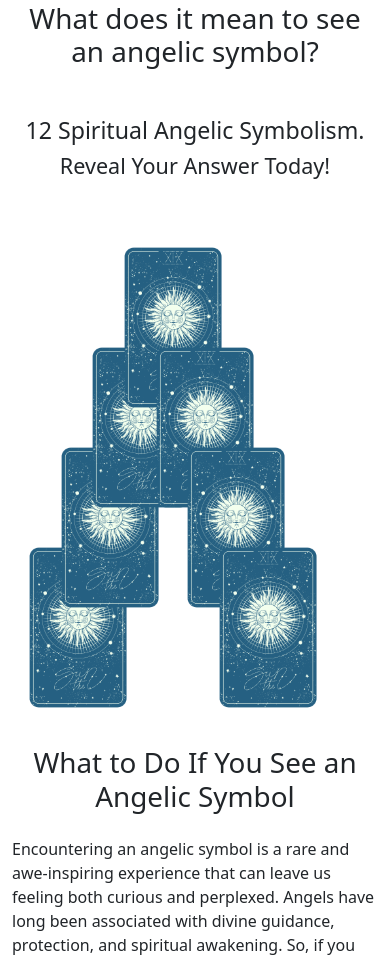
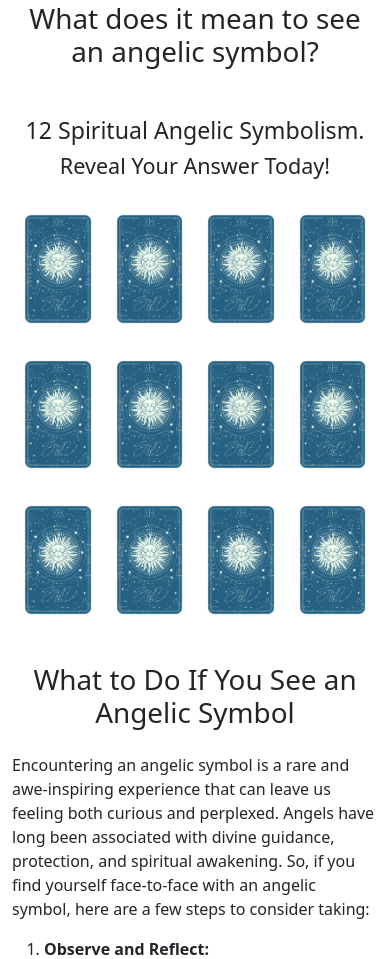
Before and after one commit to Khamid-v2022/AngelBlessing-second, a PHP site: the page made by application/views/angelic_symbols.php in a window 390 px wide. Shown: the part 154-1113 px from the top of the page. Run offline with PHP 8.4, Linux system fonts and the light colour scheme; the template is opened without the code that fills it, so the values that code supplies are empty.

Commit message:
get back to the original design

```diff
--- a/application/views/angelic_symbols.php
+++ b/application/views/angelic_symbols.php
@@ -20,13 +20,18 @@
             <section class="text-center mt-5">
                 <h3>12 Spiritual Angelic Symbolism.</h3>
                 <h4>Reveal Your Answer Today!</h4>
-                <div class="card-wrapper">
-                    <?php for($index = 0; $index < 7; $index++) { ?>
-                    <a class="symbol-card-item symbol-card-item-<?=$index?>" href="javascript:;">
-                        <img src="<?=base_url()?>assets/img/angelicsymbolism-card.png" alt="" loading="lazy">
-                    </a>
-                    <?php } ?>
-                </div>
+                <?php
+                for($index = 0; $index < 3; $index++) { ?>
+                    <div class="row card-wrapper">
+                        <?php for($i = 0; $i < 4; $i++) { ?>
+                            <div class="col mt-3">
+                                <a class="symbol-card-item" href="javascript:;">
+                                    <img src="<?=base_url()?>assets/img/angelicsymbolism-card.png" alt="" loading="lazy">
+                                </a>
+                            </div>
+                        <?php } ?>
+                    </div>
+                <?php } ?>
             </section>
 
             <div class="mt-5">
--- a/assets/css/app.css
+++ b/assets/css/app.css
@@ -761,52 +761,13 @@ a.horoscope-btn:hover .horoscope-icon{
 
 
 .angelic-symbols .card-wrapper {
+    max-width: 800px;
     margin: 20px auto;
-    position: relative;
-    display: grid;
-    grid-template-columns: repeat(7, 1fr);
-    padding: 3rem 9rem 3rem 0rem;
-    min-height: 700px;
-}
-
-.angelic-symbols .symbol-card-item {
-    position: relative;
-    height: fit-content;
-}
-
-.symbol-card-item-0, .symbol-card-item-6 {
-    margin-top: 300px;
-}
-.symbol-card-item-1, .symbol-card-item-5 {
-    margin-top: 200px;
-}
-.symbol-card-item-2, .symbol-card-item-4 {
-    margin-top: 100px;
 }
 
 .symbol-card-item img {
-    width: fit-content;
-    max-width: 200px;
+    width: 100%;
     transition: all .2s ease-in-out;
-    position: absolute;
-}
-
-@media (max-width: 768px){
-    .symbol-card-item img {
-        max-width: 150px;
-    }
-    .angelic-symbols .card-wrapper {
-        min-height: 600px;
-    }
-}
-
-@media (max-width: 576px){
-    .symbol-card-item img {
-        max-width: 100px;
-    }
-    .angelic-symbols .card-wrapper {
-        min-height: 500px;
-    }
 }
 
 .angelic-symbols .symbol-card-item img:hover {
```
